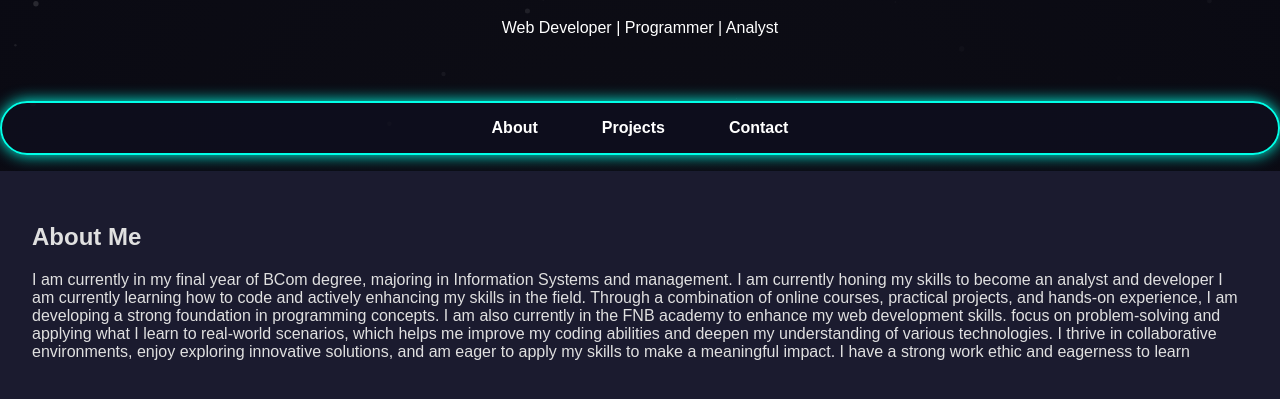
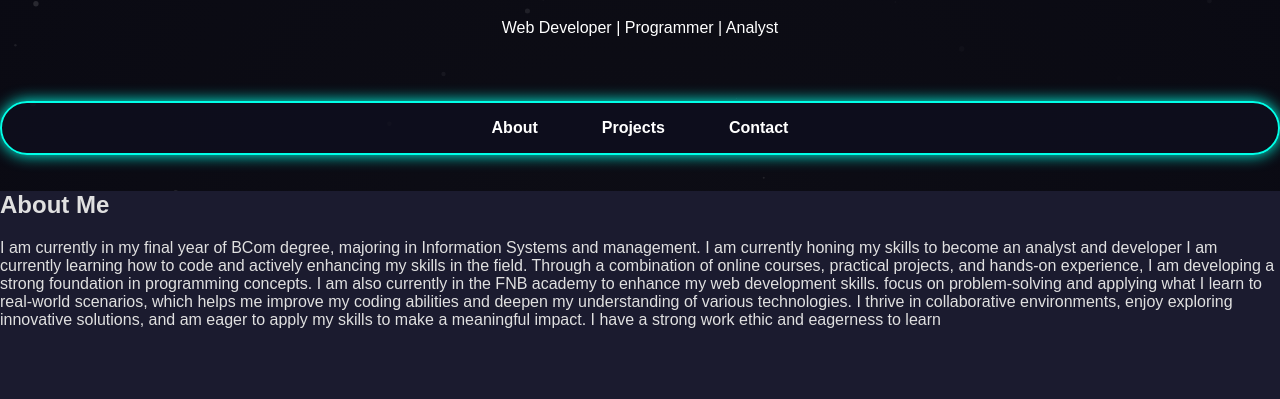
Before and after one commit to wonwicky/wonwicky.github.io, a plain HTML site: page index.html in a window 1280 px wide. Shown: the part 93-492 px from the top of the page. Drawn offline with nearby package versions, Linux system fonts and the light colour scheme.

Commit message:
changed container height to allow full movability

```diff
--- a/style.css
+++ b/style.css
@@ -6,15 +6,17 @@ body {
   background: #0f0f1a;
   color: #e0e0e0;
   position: relative;
-  overflow-x: hidden;
+
 }
 
+
+
 header {
-  background: ;
+  background: nothing;
   color:white;
   padding: 2rem 1rem;
   text-align: center;
-  position:top ;
+  position: relative ;
   z-index: 1;
 }
 
@@ -40,9 +42,9 @@ nav a:hover {
 
 footer {
   text-align: center;
-  padding: 1rem;
-  background: #1a1a2e;
-  color: #aaa;
+  padding: 2rem;
+  background: #0a0a23;
+  color: #fff;
   margin-top: 2rem;
   position: relative;
   z-index: 1;
@@ -216,24 +218,27 @@ canvas#pixelCanvas {
 }
 
 /* Fullscreen scroll effect */
-html, body {
+body, html{
   margin: 0;
   padding: 0;
   height: 100%;
   scroll-behavior: smooth;
-  overflow: hidden;
+   overflow-x: hidden; /* hides horizontal scroll but allows vertical scroll */
+  scroll-behavior: smooth;
+  overflow:auto;
 }
 
 .scroll-container {
-  height: 100vh;
+  height: ;
   overflow-y: scroll;
   scroll-snap-type: y mandatory;
 }
 
 .scroll-section {
-  height: 100vh;
+  min-height: 100vh;
   scroll-snap-align: start;
-  padding: 2rem;
+
+  padding-bottom: 4rem;
   box-sizing: border-box;
 }
 
@@ -316,7 +321,7 @@ section:nth-child(odd) {
   pointer-events: none;
 }
 #navbar {
-  position: ;
+  position: relative ;
   top: 0;
   left: 50%;
   transform: translateX(-50%);
@@ -434,3 +439,24 @@ section:nth-child(odd) {
   transform: scale(1.05);
   opacity: 0.9;
 }
+
+::-webkit-scrollbar {
+  width: 10px;
+}
+/* Background of the scrollbar track */
+::-webkit-scrollbar-track {
+  background: #0a0a0a;
+}
+/* Scrollbar color */
+::-webkit-scrollbar-thumb {
+  background: #00fff7;
+  border-radius: 5px;
+}
+/* On hover */
+::-webkit-scrollbar-thumb:hover {
+  background: #00c7b7;
+}
+/* adjust based on your fixed navbar height */
+section {
+  scroll-margin-top: 100px;
+}
```
